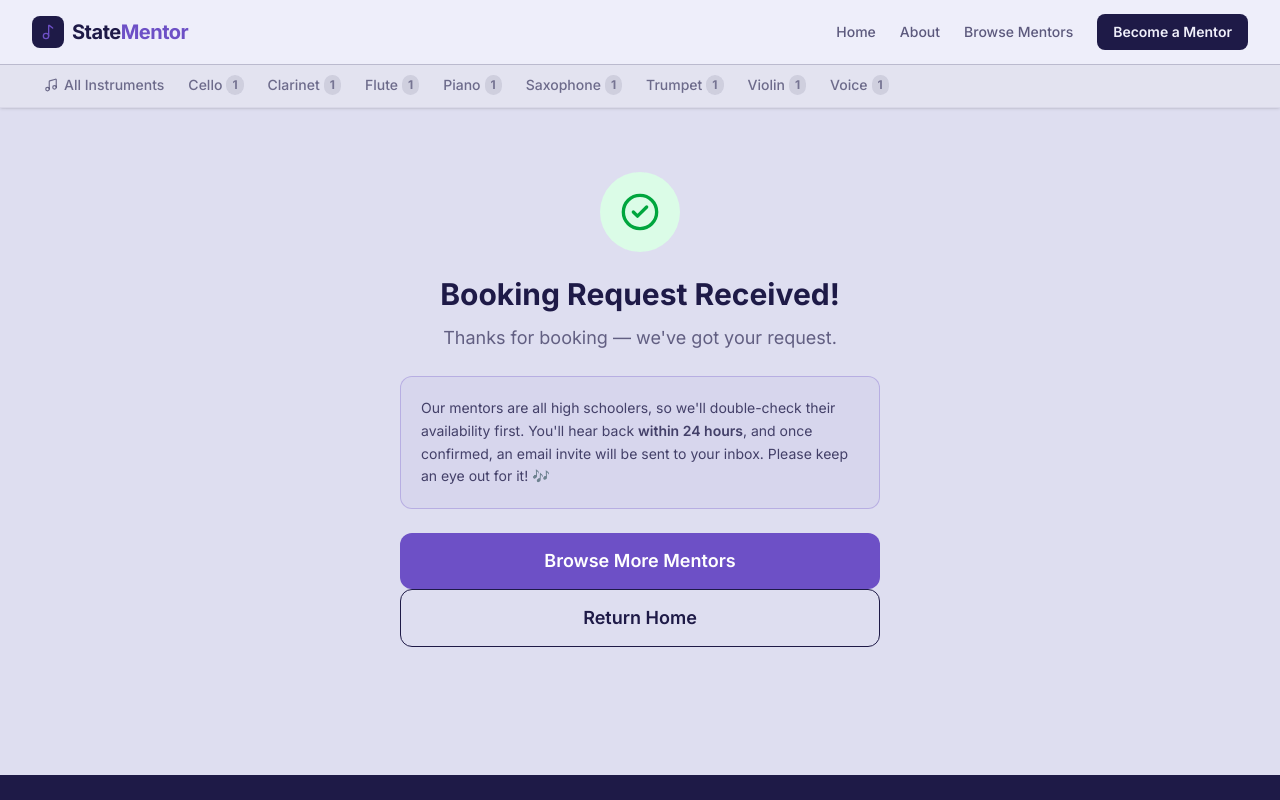
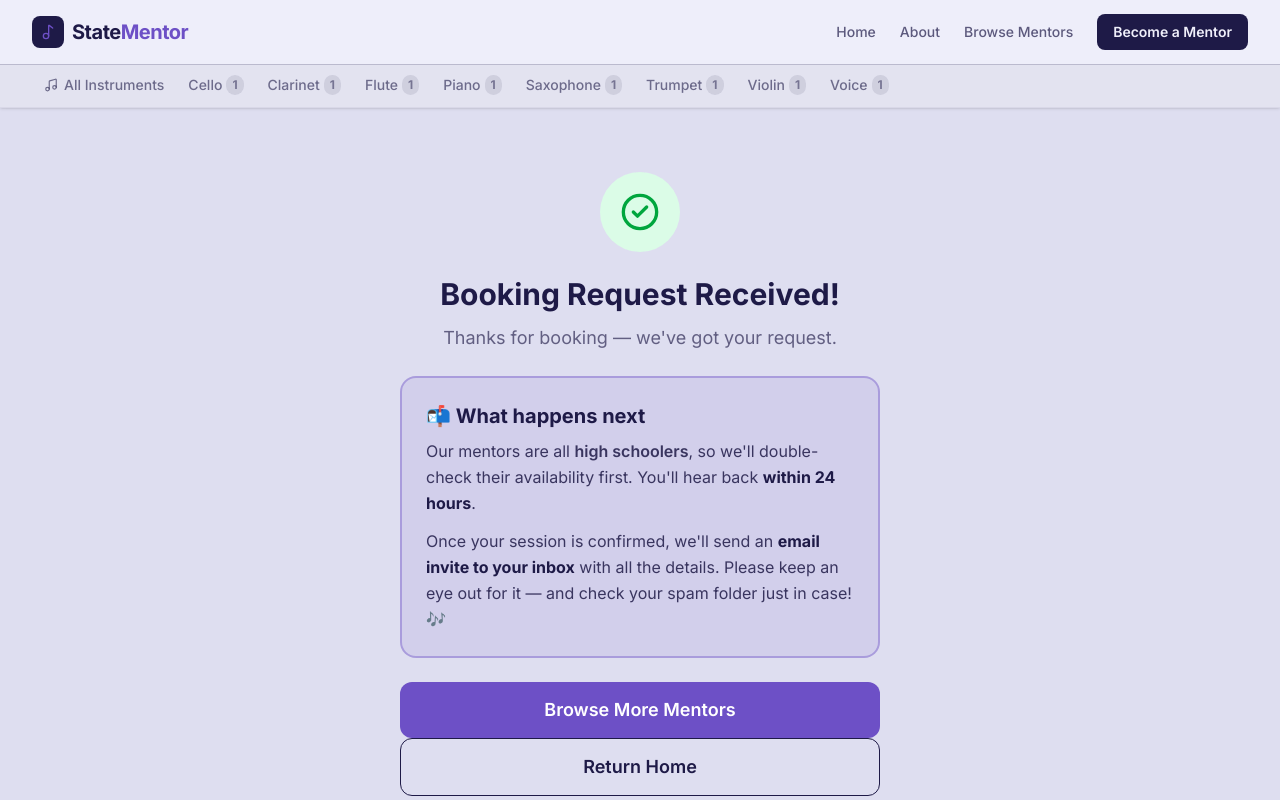
Before and after one commit to appsverseai-pro/Statementor, a Next.js app: page /confirmation in a window 1280 px wide. Shown: the top 800 px of the page. Built offline with nearby package versions, Linux system fonts and the light colour scheme; no server answers; a web font is replaced by a local one.

Commit message:
Enlarge and clarify confirmation 'what happens next' message
Co-Authored-By: Claude Opus 4.8 <noreply@anthropic.com>
Claude-Session: https://claude.ai/code/session_01PZRW7D8hobAhtWf3wMPAAj

```diff
--- a/app/confirmation/page.tsx
+++ b/app/confirmation/page.tsx
@@ -26,12 +26,19 @@ export default async function ConfirmationPage({ searchParams }: PageProps) {
           Thanks for booking — we&apos;ve got your request.
         </p>
 
-        <div className="rounded-xl border border-gold/30 bg-gold/5 p-5 mb-6 text-left">
-          <p className="text-sm text-navy/80 leading-relaxed">
-            Our mentors are all high schoolers, so we&apos;ll double-check their
-            availability first. You&apos;ll hear back <span className="font-semibold">within 24 hours</span>,
-            and once confirmed, an email invite will be sent to your inbox.
-            Please keep an eye out for it! 🎶
+        <div className="rounded-2xl border-2 border-gold/40 bg-gold/10 p-6 mb-6 text-left">
+          <p className="text-lg sm:text-xl font-bold text-navy mb-2">
+            📬 What happens next
+          </p>
+          <p className="text-base text-navy/85 leading-relaxed">
+            Our mentors are all <span className="font-semibold">high schoolers</span>, so
+            we&apos;ll double-check their availability first. You&apos;ll hear back{' '}
+            <span className="font-bold text-navy">within 24 hours</span>.
+          </p>
+          <p className="text-base text-navy/85 leading-relaxed mt-3">
+            Once your session is confirmed, we&apos;ll send an{' '}
+            <span className="font-bold text-navy">email invite to your inbox</span> with all
+            the details. Please keep an eye out for it — and check your spam folder just in case! 🎶
           </p>
         </div>
 
```
